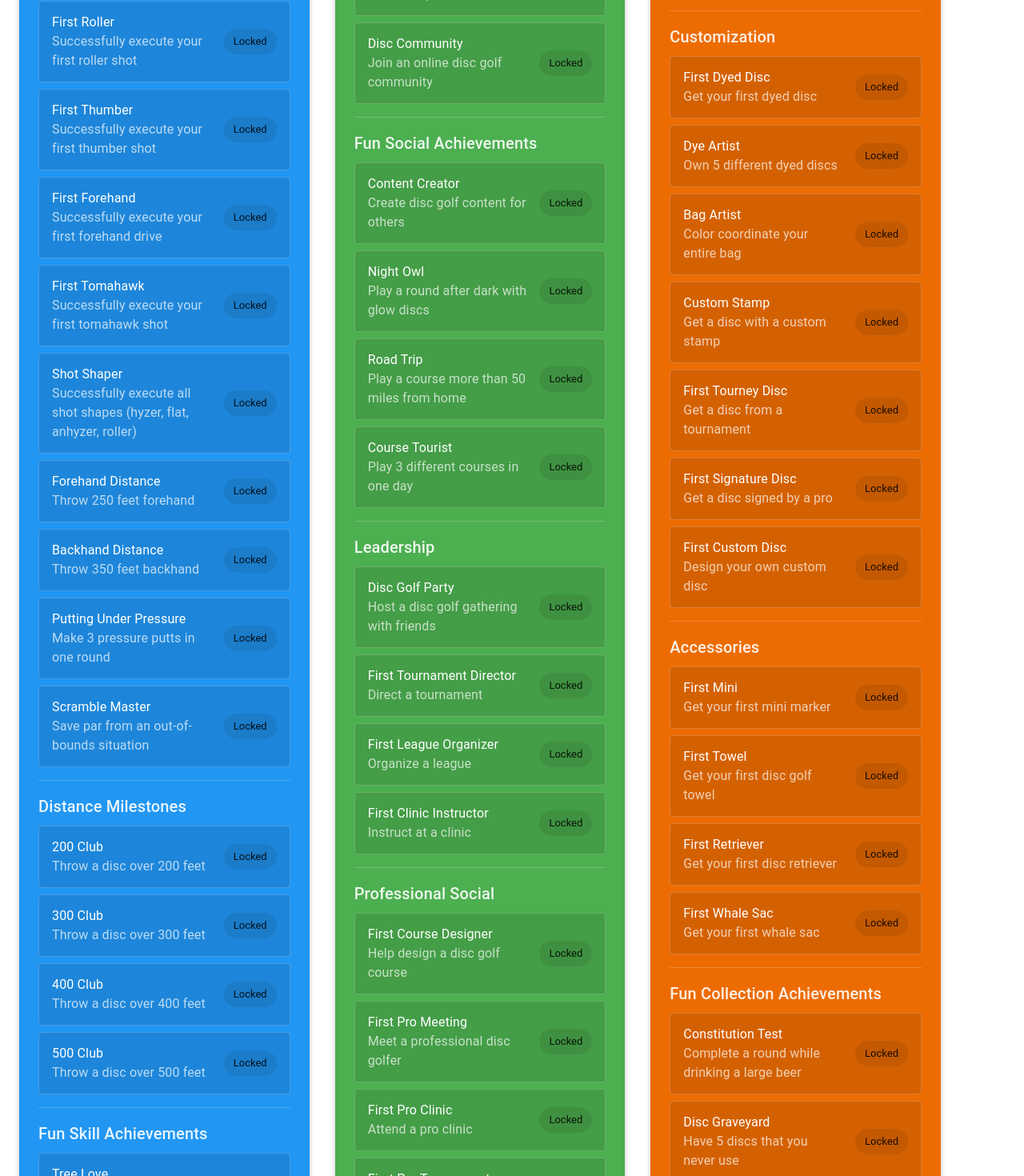
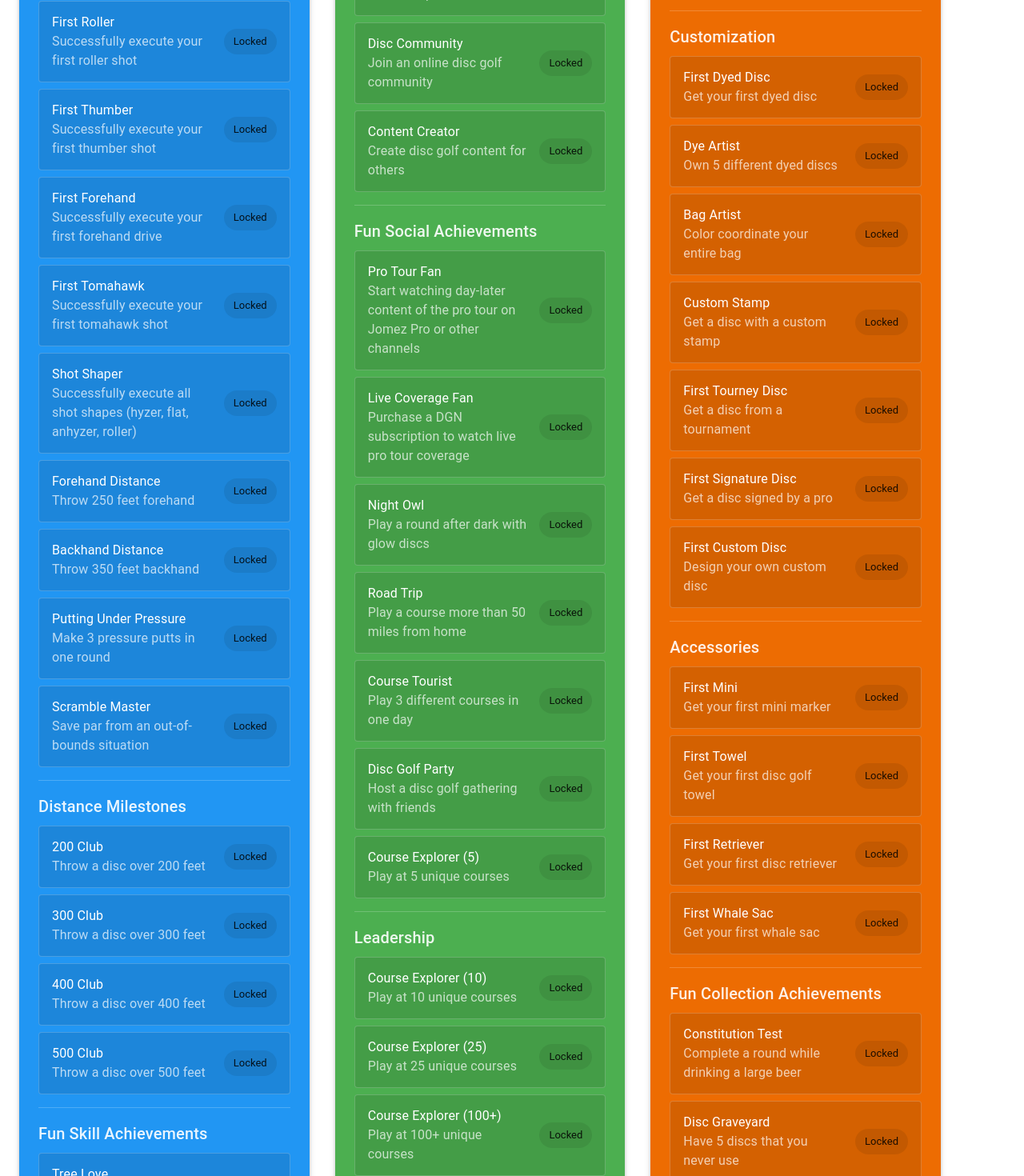
Before and after one commit to mattfgowans/Disc-golf-skill-tree, a React (Vite) app: page / in a window 1280 px wide. Shown: the part 2240-3710 px from the top of the page at 80% size. Built offline with nearby package versions, Linux system fonts and the light colour scheme.

Commit message:
Add pro tour content and course exploration achievements

```diff
--- a/src/components/SocialBranch.tsx
+++ b/src/components/SocialBranch.tsx
@@ -129,6 +129,20 @@ const socialAchievements: Achievement[] = [
     isUnlocked: false,
     patchAvailable: true
   },
+  {
+    id: 'pro_tour_fan',
+    title: 'Pro Tour Fan',
+    description: 'Start watching day-later content of the pro tour on Jomez Pro or other channels',
+    isUnlocked: false,
+    patchAvailable: true
+  },
+  {
+    id: 'live_coverage_fan',
+    title: 'Live Coverage Fan',
+    description: 'Purchase a DGN subscription to watch live pro tour coverage',
+    isUnlocked: false,
+    patchAvailable: true
+  },
 
   // Fun Social Achievements
   {
@@ -156,6 +170,34 @@ const socialAchievements: Achievement[] = [
     id: 'disc_golf_party',
     title: 'Disc Golf Party',
     description: 'Host a disc golf gathering with friends',
+    isUnlocked: false,
+    patchAvailable: true
+  },
+  {
+    id: 'course_explorer_5',
+    title: 'Course Explorer (5)',
+    description: 'Play at 5 unique courses',
+    isUnlocked: false,
+    patchAvailable: true
+  },
+  {
+    id: 'course_explorer_10',
+    title: 'Course Explorer (10)',
+    description: 'Play at 10 unique courses',
+    isUnlocked: false,
+    patchAvailable: true
+  },
+  {
+    id: 'course_explorer_25',
+    title: 'Course Explorer (25)',
+    description: 'Play at 25 unique courses',
+    isUnlocked: false,
+    patchAvailable: true
+  },
+  {
+    id: 'course_explorer_100',
+    title: 'Course Explorer (100+)',
+    description: 'Play at 100+ unique courses',
     isUnlocked: false,
     patchAvailable: true
   },
@@ -343,7 +385,7 @@ const SocialBranch: React.FC = () => {
         <Typography variant="h6" sx={{ mt: 2, mb: 1, color: 'rgba(255,255,255,0.9)' }}>
           Social Media
         </Typography>
-        {socialAchievements.slice(12, 16).map((achievement) => (
+        {socialAchievements.slice(12, 17).map((achievement) => (
           <ListItem
             key={achievement.id}
             sx={{
@@ -375,7 +417,7 @@ const SocialBranch: React.FC = () => {
         <Typography variant="h6" sx={{ mt: 2, mb: 1, color: 'rgba(255,255,255,0.9)' }}>
           Fun Social Achievements
         </Typography>
-        {socialAchievements.slice(16, 20).map((achievement) => (
+        {socialAchievements.slice(17, 24).map((achievement) => (
           <ListItem
             key={achievement.id}
             sx={{
@@ -407,7 +449,7 @@ const SocialBranch: React.FC = () => {
         <Typography variant="h6" sx={{ mt: 2, mb: 1, color: 'rgba(255,255,255,0.9)' }}>
           Leadership
         </Typography>
-        {socialAchievements.slice(20, 24).map((achievement) => (
+        {socialAchievements.slice(24, 28).map((achievement) => (
           <ListItem
             key={achievement.id}
             sx={{
@@ -439,7 +481,7 @@ const SocialBranch: React.FC = () => {
         <Typography variant="h6" sx={{ mt: 2, mb: 1, color: 'rgba(255,255,255,0.9)' }}>
           Professional Social
         </Typography>
-        {socialAchievements.slice(24).map((achievement) => (
+        {socialAchievements.slice(28).map((achievement) => (
           <ListItem
             key={achievement.id}
             sx={{
```
